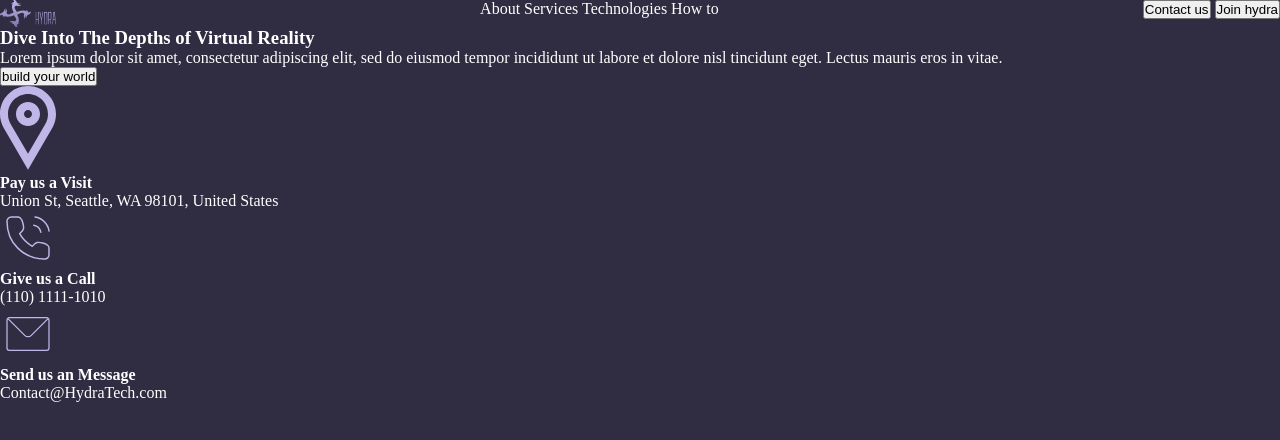
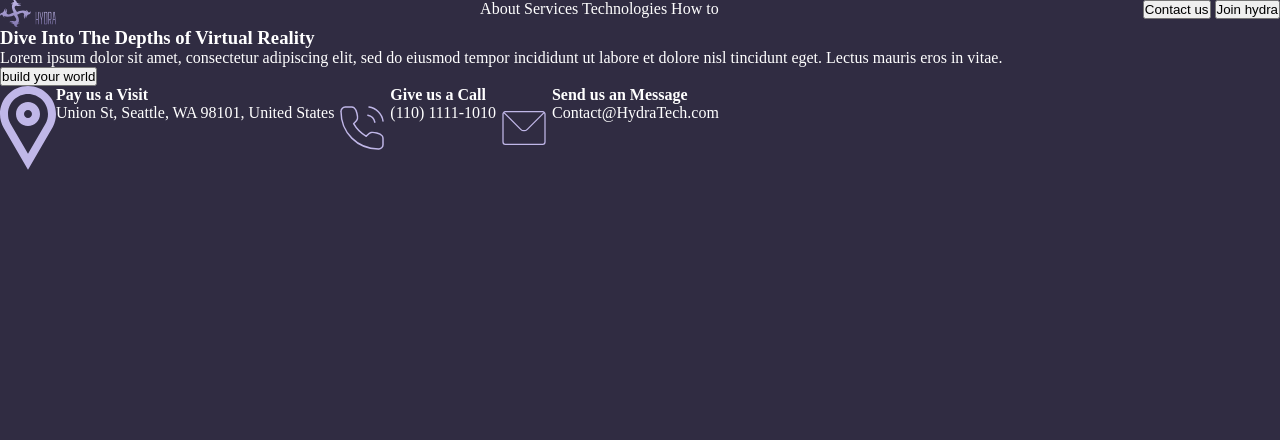
Before and after one commit to Hirwa-Kapya-Rene/hydra-landing-page, a plain HTML site: page index.html in a window 1280 px wide. Drawn offline with Linux system fonts and the light colour scheme.

Commit message:
added display flex to flex class

```diff
--- a/style.css
+++ b/style.css
@@ -153,4 +153,8 @@ img{
         color: white;
         text-decoration: none;
     }
+    .flex{
+        display: flex;
+
+    }
 }
```
